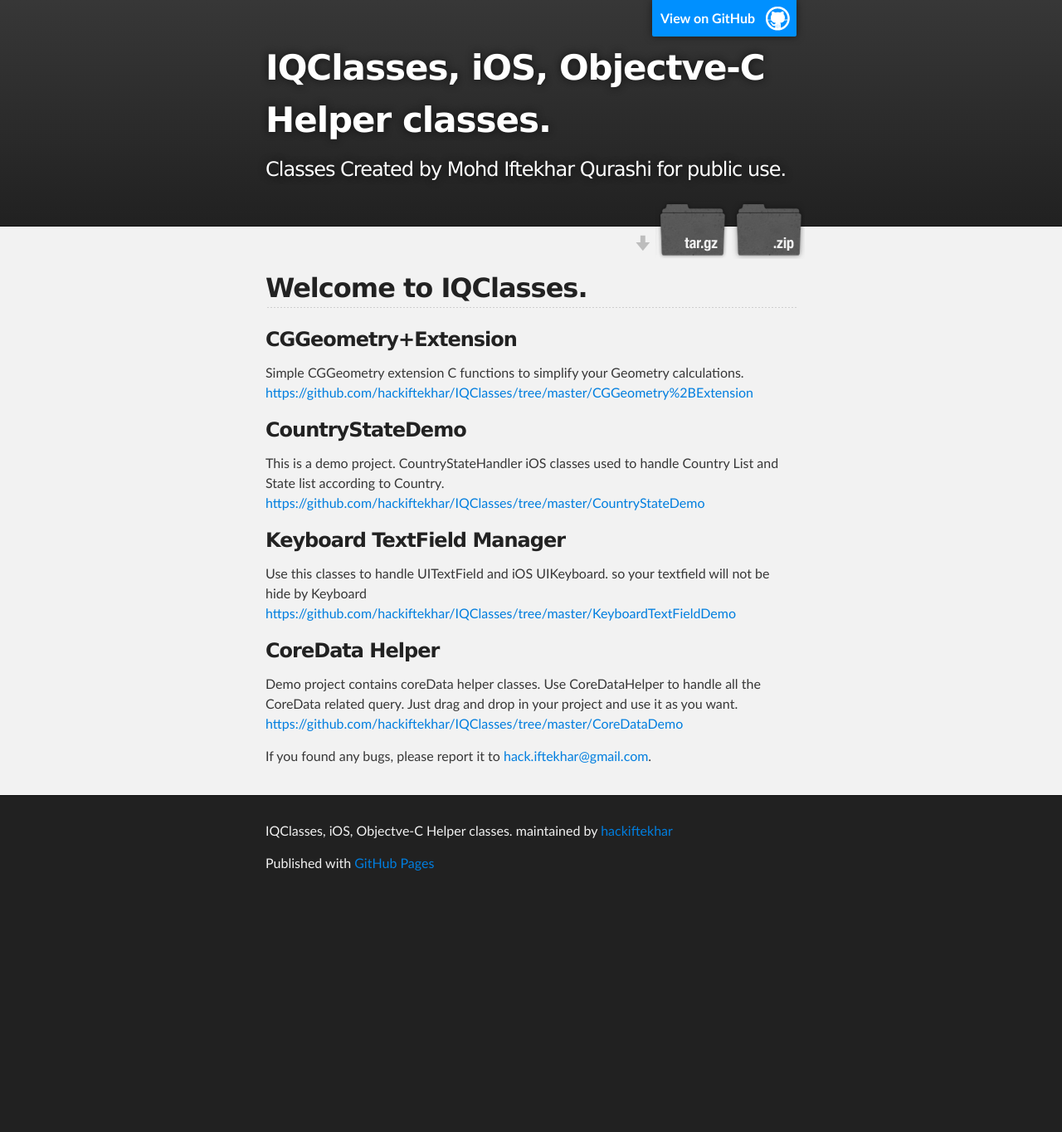
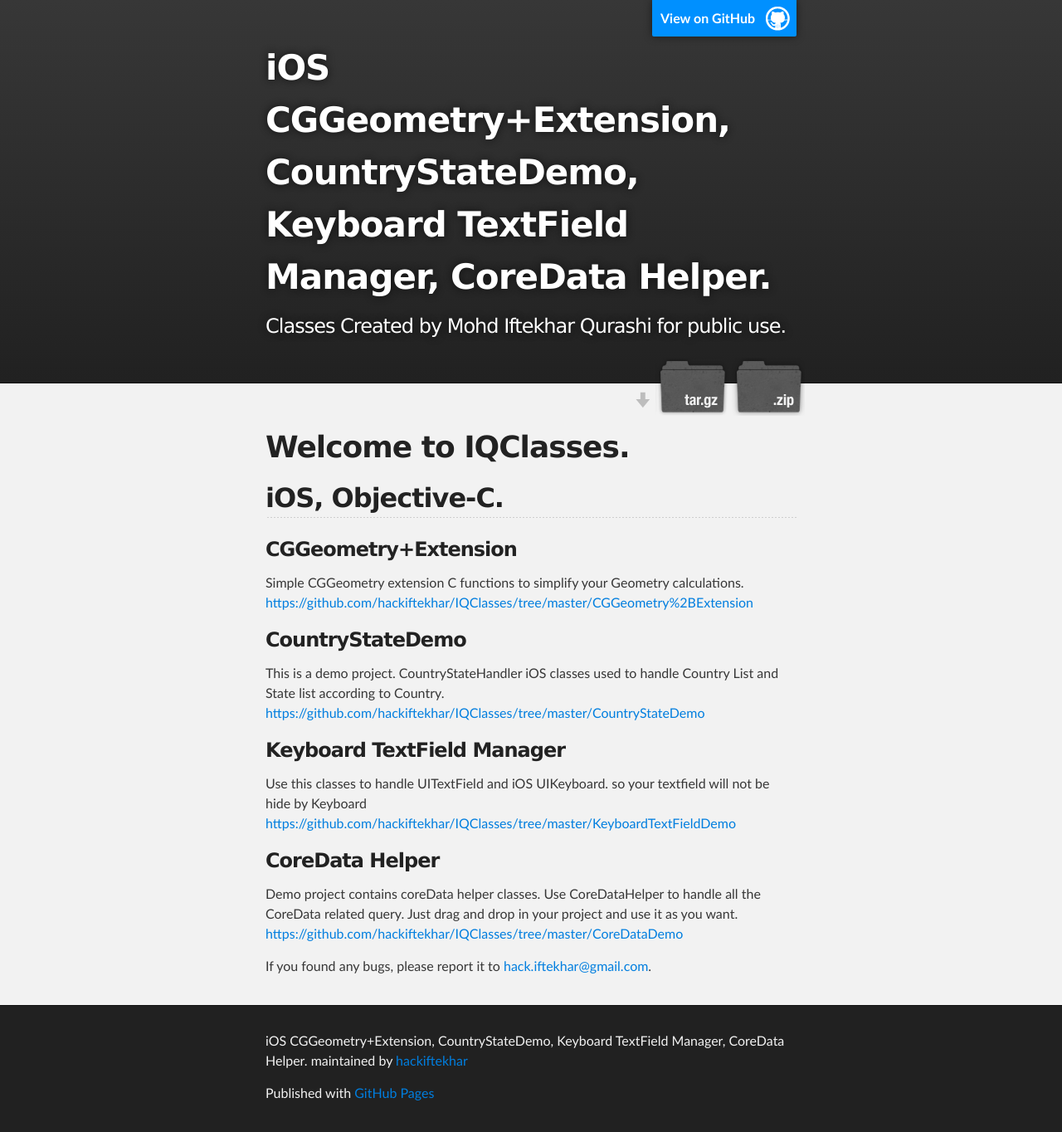
Before and after one commit to g01d10x/IQClasses, a plain HTML site: page index.html in a window 1280 px wide. Shown: the whole page at 83% size. Before the commit the page ends 1087 px from the top, so only its background shows below. Drawn offline with Linux system fonts and the light colour scheme.

Commit message:
Create gh-pages branch via GitHub

```diff
--- a/index.html
+++ b/index.html
@@ -4,11 +4,11 @@
   <head>
     <meta charset='utf-8' />
     <meta http-equiv="X-UA-Compatible" content="chrome=1" />
-    <meta name="description" content="IQClasses, iOS, Objectve-C Helper classes. : Classes Created by Mohd Iftekhar Qurashi for public use." />
+    <meta name="description" content="iOS CGGeometry+Extension, CountryStateDemo, Keyboard TextField Manager, CoreData Helper. : Classes Created by Mohd Iftekhar Qurashi for public use." />
 
     <link rel="stylesheet" type="text/css" media="screen" href="stylesheets/stylesheet.css">
 
-    <title>IQClasses, iOS, Objectve-C Helper classes.</title>
+    <title>iOS CGGeometry+Extension, CountryStateDemo, Keyboard TextField Manager, CoreData Helper.</title>
   </head>
 
   <body>
@@ -18,7 +18,7 @@
         <header class="inner">
           <a id="forkme_banner" href="https://github.com/hackiftekhar/IQClasses">View on GitHub</a>
 
-          <h1 id="project_title">IQClasses, iOS, Objectve-C Helper classes.</h1>
+          <h1 id="project_title">iOS CGGeometry+Extension, CountryStateDemo, Keyboard TextField Manager, CoreData Helper.</h1>
           <h2 id="project_tagline">Classes Created by Mohd Iftekhar Qurashi for public use.</h2>
 
             <section id="downloads">
@@ -31,8 +31,11 @@
     <!-- MAIN CONTENT -->
     <div id="main_content_wrap" class="outer">
       <section id="main_content" class="inner">
-        <h2>
-<a name="welcome-to-iqclasses" class="anchor" href="#welcome-to-iqclasses"><span class="octicon octicon-link"></span></a>Welcome to IQClasses.</h2>
+        <h1>
+<a name="welcome-to-iqclasses" class="anchor" href="#welcome-to-iqclasses"><span class="octicon octicon-link"></span></a>Welcome to IQClasses.</h1>
+
+<h2>
+<a name="ios-objective-c" class="anchor" href="#ios-objective-c"><span class="octicon octicon-link"></span></a>iOS, Objective-C.</h2>
 
 <h3>
 <a name="cggeometryextension" class="anchor" href="#cggeometryextension"><span class="octicon octicon-link"></span></a>CGGeometry+Extension</h3>
@@ -65,7 +68,7 @@
     <!-- FOOTER  -->
     <div id="footer_wrap" class="outer">
       <footer class="inner">
-        <p class="copyright">IQClasses, iOS, Objectve-C Helper classes. maintained by <a href="https://github.com/hackiftekhar">hackiftekhar</a></p>
+        <p class="copyright">iOS CGGeometry+Extension, CountryStateDemo, Keyboard TextField Manager, CoreData Helper. maintained by <a href="https://github.com/hackiftekhar">hackiftekhar</a></p>
         <p>Published with <a href="http://pages.github.com">GitHub Pages</a></p>
       </footer>
     </div>
--- a/params.json
+++ b/params.json
@@ -1 +1 @@
-{"name":"IQClasses, iOS, Objectve-C Helper classes.","tagline":"Classes Created by Mohd Iftekhar Qurashi for public use.","body":"## Welcome to IQClasses.\r\n\r\n###CGGeometry+Extension\r\nSimple CGGeometry extension C functions to simplify your Geometry calculations.\r\nhttps://github.com/hackiftekhar/IQClasses/tree/master/CGGeometry%2BExtension\r\n\r\n###CountryStateDemo\r\nThis is a demo project. CountryStateHandler iOS classes used to handle Country List and State list according to Country.\r\nhttps://github.com/hackiftekhar/IQClasses/tree/master/CountryStateDemo\r\n\r\n###Keyboard TextField Manager\r\nUse this classes to handle UITextField and iOS UIKeyboard. so your textfield will not be hide by Keyboard\r\nhttps://github.com/hackiftekhar/IQClasses/tree/master/KeyboardTextFieldDemo\r\n\r\n###CoreData Helper\r\nDemo project contains coreData helper classes. Use CoreDataHelper to handle all the CoreData related query. Just drag and drop in your project and use it as you want.\r\nhttps://github.com/hackiftekhar/IQClasses/tree/master/CoreDataDemo\r\n\r\nIf you found any bugs, please report it to hack.iftekhar@gmail.com.","google":"","note":"Don't delete this file! It's used internally to help with page regeneration."}
+{"name":"iOS CGGeometry+Extension, CountryStateDemo, Keyboard TextField Manager, CoreData Helper.","tagline":"Classes Created by Mohd Iftekhar Qurashi for public use.","body":"# Welcome to IQClasses.\r\n\r\n##iOS, Objective-C.\r\n\r\n###CGGeometry+Extension\r\nSimple CGGeometry extension C functions to simplify your Geometry calculations.\r\nhttps://github.com/hackiftekhar/IQClasses/tree/master/CGGeometry%2BExtension\r\n\r\n###CountryStateDemo\r\nThis is a demo project. CountryStateHandler iOS classes used to handle Country List and State list according to Country.\r\nhttps://github.com/hackiftekhar/IQClasses/tree/master/CountryStateDemo\r\n\r\n###Keyboard TextField Manager\r\nUse this classes to handle UITextField and iOS UIKeyboard. so your textfield will not be hide by Keyboard\r\nhttps://github.com/hackiftekhar/IQClasses/tree/master/KeyboardTextFieldDemo\r\n\r\n###CoreData Helper\r\nDemo project contains coreData helper classes. Use CoreDataHelper to handle all the CoreData related query. Just drag and drop in your project and use it as you want.\r\nhttps://github.com/hackiftekhar/IQClasses/tree/master/CoreDataDemo\r\n\r\nIf you found any bugs, please report it to hack.iftekhar@gmail.com.","google":"","note":"Don't delete this file! It's used internally to help with page regeneration."}
```
